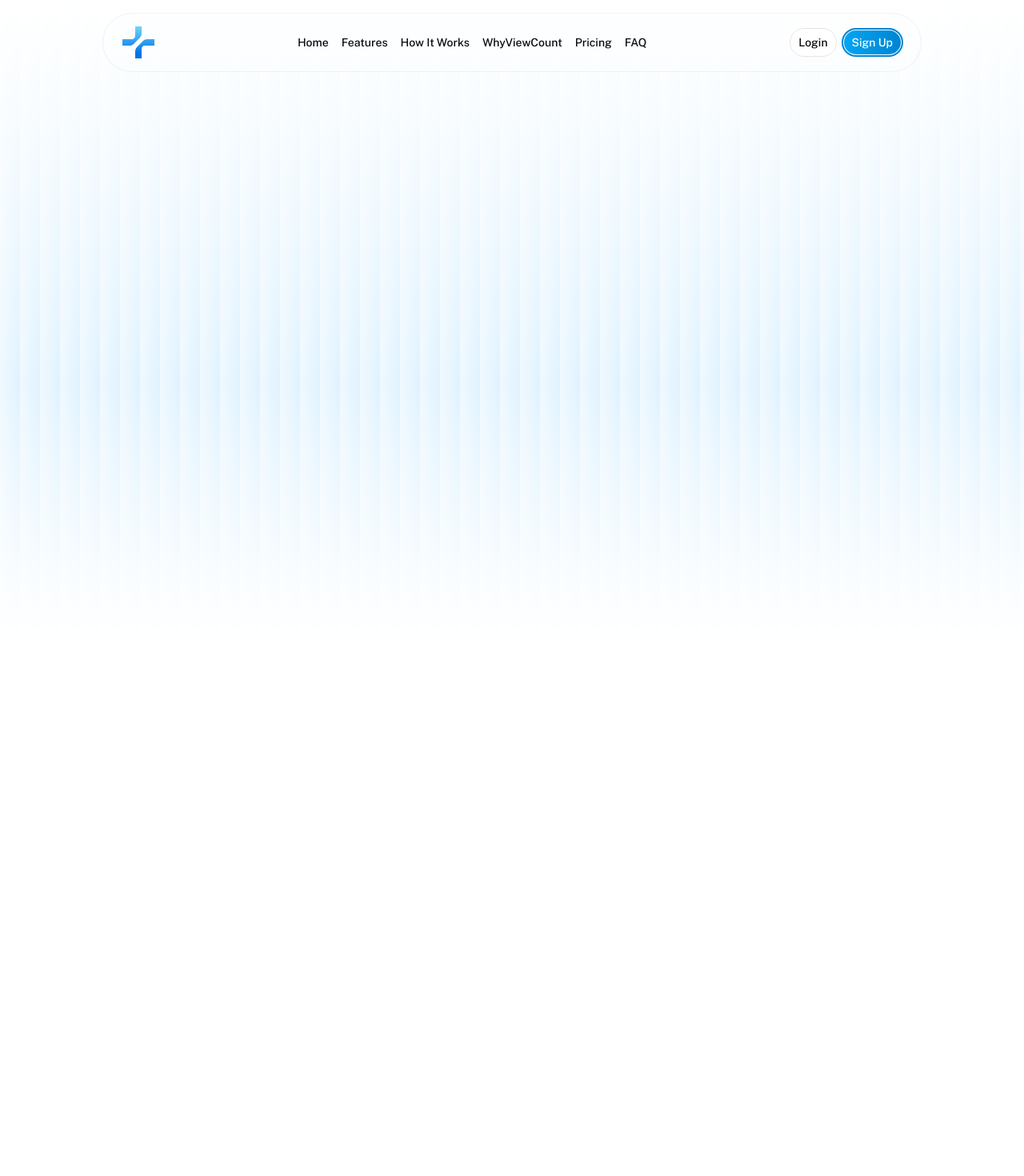
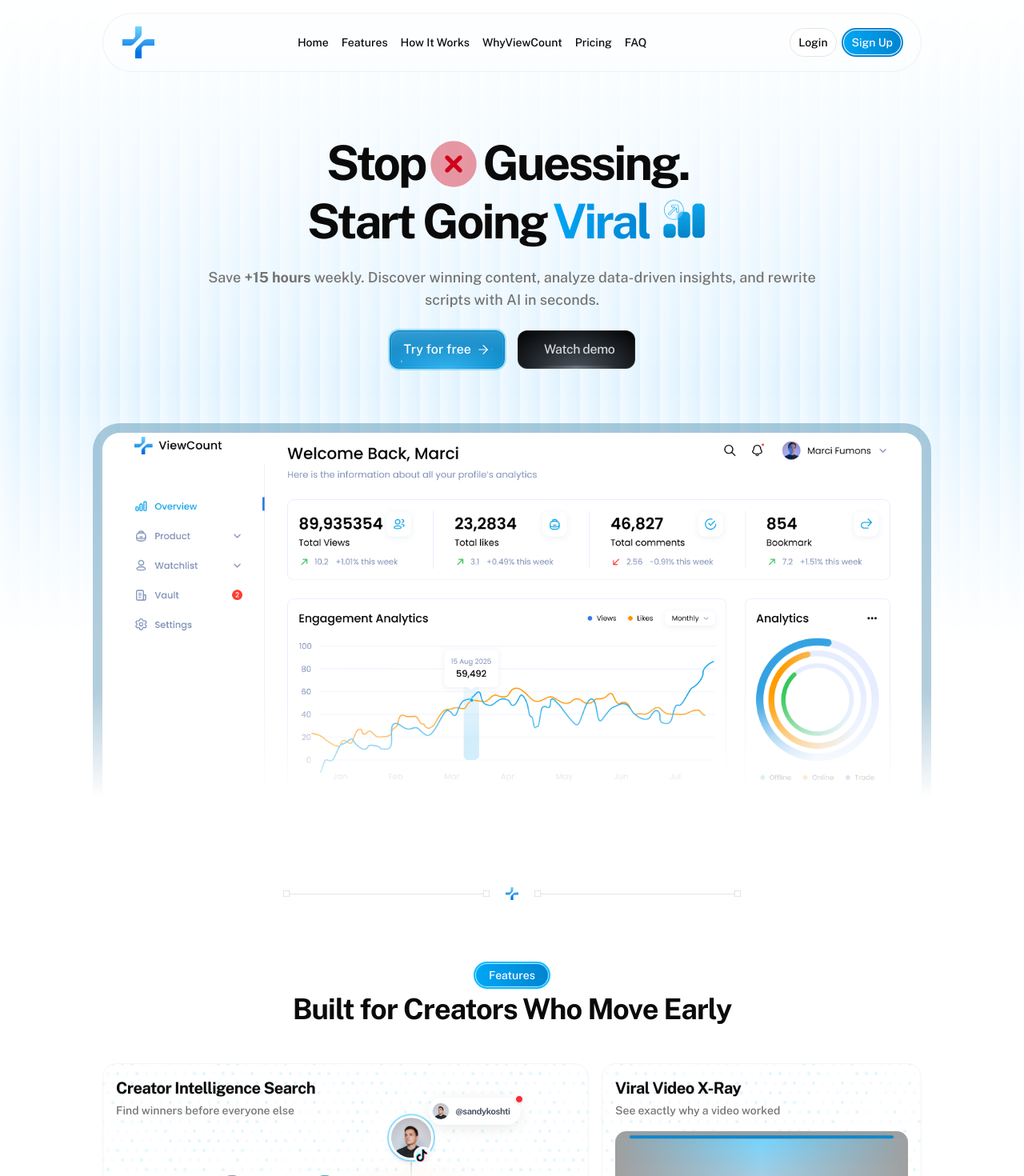
Before and after one commit to kevin-t11/landing-page-template, a Next.js app: page / in a window 1280 px wide. Shown: the top 1470 px of the page at 80% size. Before the commit the page ends 800 px from the top, so only its background shows below. Built offline with nearby package versions, Linux system fonts and the light colour scheme; grey boxes are pictures that could not be loaded.

Commit message:
chore: made hero section resposive

```diff
--- a/src/app/page.tsx
+++ b/src/app/page.tsx
@@ -10,10 +10,10 @@ export default function Page() {
     <BackgroundPattern>
       <Container>
         <Navbar />
-        {/* <HeroSection />
+        <HeroSection />
         <HeroImage />
         <SectionSeparator className='-mt-24 relative z-10' />
-        <FeaturesSection /> */}
+        <FeaturesSection />
       </Container>
     </BackgroundPattern>
   );
@@ -27,7 +27,7 @@ const SectionSeparator = ({ className }: { className?: string }) => {
   return (
     <div
       className={cn(
-        'mx-auto flex h-8 w-full max-w-[596px] items-center gap-6 px-4 mb-32',
+        'mx-auto flex h-8 w-full max-w-xs md:max-w-[596px] items-center gap-6 px-4 mb-32',
         className
       )}
     >
--- a/src/components/Hero.tsx
+++ b/src/components/Hero.tsx
@@ -19,7 +19,7 @@ export const HeroSection = () => {
 
 export const HeroTitle = () => {
   return (
-    <h1 className='text-6xl font-bold text-center tracking-tighter max-w-xl mx-auto font-sans'>
+    <h1 className='md:text-6xl text-4xl font-bold text-center tracking-tighter max-w-xl mx-auto font-sans'>
       <span className='flex items-center gap-1 ml-6'>
         <TextAnimate
           once
@@ -42,7 +42,7 @@ export const HeroTitle = () => {
             filter: { duration: 0.3, delay: 0.1 },
           }}
         >
-          <HeroCloseIcon className='inline-block size-16' />
+          <HeroCloseIcon className='inline-block md:size-16 size-12' />
         </motion.div>
         <TextAnimate
           once
@@ -89,7 +89,7 @@ export const HeroTitle = () => {
               filter: { duration: 0.3, delay: 0.9 },
             }}
           >
-            <HeroCTAIcon className='inline-block size-20' />
+            <HeroCTAIcon className='inline-block md:size-20 size-16' />
           </motion.div>
         </span>
       </span>
@@ -99,7 +99,7 @@ export const HeroTitle = () => {
 
 export const HeroDescription = () => {
   return (
-    <p className='text-lg text-center text-muted-foreground max-w-3xl mx-auto font-medium mt-4'>
+    <p className='md:text-lg max-w-sm md:max-w-3xl text-base text-center text-muted-foreground mx-auto font-medium mt-4'>
       Save <span className='font-bold'>+15 hours</span> weekly. Discover winning
       content, analyze data-driven insights, and rewrite scripts with AI in
       seconds.
--- a/src/components/HeroImage.tsx
+++ b/src/components/HeroImage.tsx
@@ -2,17 +2,17 @@ import Image from 'next/image';
 
 export const HeroImage = () => {
   return (
-    <div className='relative flex items-center justify-center'>
-      <div className='w-full h-full rounded-2xl ring-12 ring-sky-800/30'>
+    <div className='relative flex items-center justify-center px-8 md:px-0'>
+      <div className='w-full max-w-5xl aspect-4/3 md:aspect-video rounded-2xl ring-8 md:ring-12 ring-sky-800/30'>
         <Image
-          className='w-full h-full object-cover rounded-2xl'
+          className='md:size-full object-cover rounded-2xl'
           src='/Dashboard.png'
           alt='Hero'
           width={1000}
           height={1000}
           draggable={false}
         />
-        <div className='absolute inset-x-0 bottom-0 h-60 w-full bg-linear-to-b from-transparent via-white to-white dark:via-black/50 dark:to-black scale-[1.1] pointer-events-none'></div>
+        <div className='absolute inset-x-0 -bottom-4 md:bottom-0 md:h-60 h-40 w-full bg-linear-to-b from-transparent via-white to-white dark:via-black/50 dark:to-black scale-[1.1] pointer-events-none'></div>
       </div>
     </div>
   );
--- a/src/components/pattern.tsx
+++ b/src/components/pattern.tsx
@@ -15,9 +15,9 @@ export const BackgroundPattern = ({
       <div
         className={cn(
           'absolute inset-0 w-full',
-          'bg-[repeating-linear-gradient(90deg,transparent_0px,transparent_0px,var(--color-sky-50)_0px,var(--color-sky-100)_25px)]',
+          'bg-[repeating-linear-gradient(90deg,transparent_0px,transparent_0px,var(--color-sky-50)_0px,var(--color-sky-100)_15px)] md:bg-[repeating-linear-gradient(90deg,transparent_0px,transparent_0px,var(--color-sky-50)_0px,var(--color-sky-100)_25px)]',
           // 'mask-[radial-gradient(circle,black_40%,black_60%,transparent_100%)]',
-          'mask-[linear-gradient(to_right,transparent,black_0%,black_100%,transparent),linear-gradient(to_bottom,transparent,black_60%,white_0%,transparent)]',
+          'mask-[linear-gradient(to_right,transparent,black_10%,black_90%,transparent),linear-gradient(to_bottom,transparent,black_40%,white_0%,transparent)] md:mask-[linear-gradient(to_right,transparent,black_0%,black_100%,transparent),linear-gradient(to_bottom,transparent,black_60%,white_0%,transparent)]',
           'mask-intersect'
         )}
       />
```
